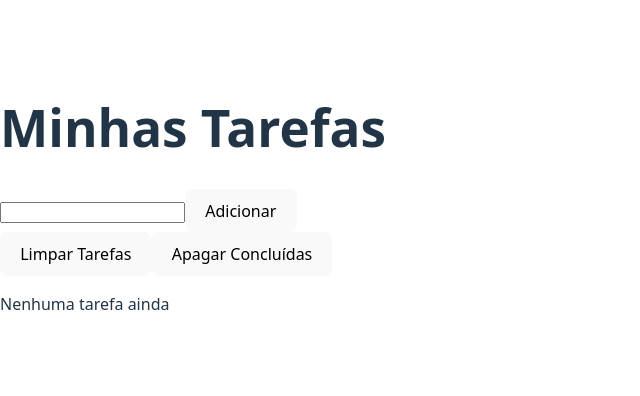
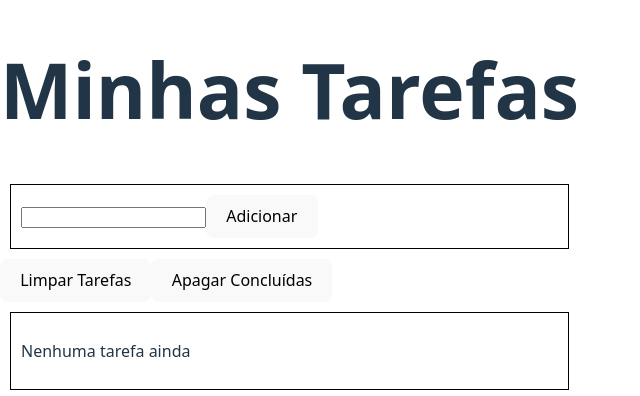
Before and after one commit to SrCalabresoM/Aprendizado-De-React-Utilizando-IA, a React (Vite) app: page / in a window 1280 px wide. Shown: the part 202-598 px from the top of the page, without its empty margins (0-640 px from the left). Built offline with nearby package versions, Linux system fonts and the light colour scheme.

Commit message:
Aula 6 - Composição com Children

```diff
--- a/src/App.jsx
+++ b/src/App.jsx
@@ -1,6 +1,8 @@
 import { useState, useEffect } from "react";
 import ListaTarefas from "./components/ListaTarefas";
 import FormTarefa from "./components/FormTarefa";
+import Card from "./components/Card";
+import Titulo from "./components/Titulo";
 
 function App() {
 
@@ -53,21 +55,25 @@ function apagarConcluidas() {
 
   return (
     <div>
+      <Titulo>
       <h1>Minhas Tarefas</h1>
-
+      </Titulo>
+      <Card>
       <FormTarefa
         novaTarefa={novaTarefa}
         setNovaTarefa={setNovaTarefa}
         adicionarTarefa={adicionarTarefa}
       />
-
+      </Card>
       <button onClick={limparTarefas}>Limpar Tarefas</button>
       <button onClick={apagarConcluidas}>Apagar Concluídas</button>
 
+      <Card>
       <ListaTarefas
         tarefas={tarefas}
         alternarTarefa={alternarTarefa}
       />
+      </Card>
     </div>
   );
 }
--- /dev/null
+++ b/src/components/Card.jsx
@@ -0,0 +1,13 @@
+function Card({ children }) {
+  return (
+    <div style={{
+      border: "1px solid black",
+      padding: "10px",
+      margin: "10px"
+    }}>
+      {children}
+    </div>
+  );
+}
+
+export default Card;
--- /dev/null
+++ b/src/components/Titulo.jsx
@@ -0,0 +1,12 @@
+function Titulo({ children }) {
+  return (
+    <h1 style={{
+      fontSize: "24px",
+      fontWeight: "bold",
+      marginBottom: "20px"
+    }}>
+      {children}
+    </h1>
+  );
+}
+export default Titulo;
```
